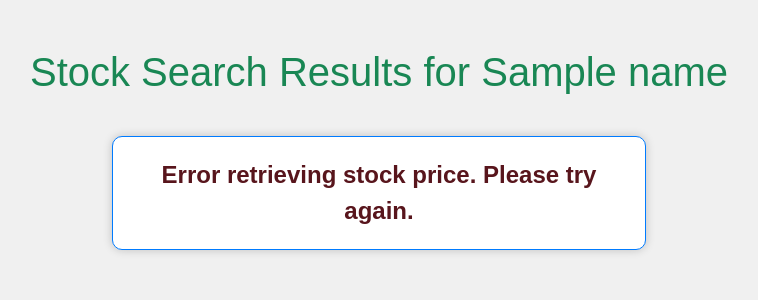
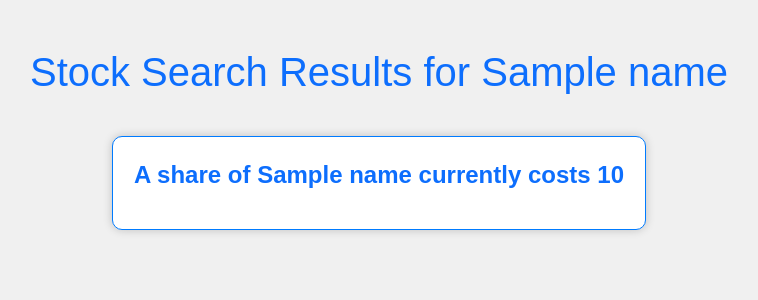
Before and after one commit to JPN11/stocks, a Flask app: template stocks/templates/stock.html in a window 1280 px wide. Shown: the part 76-376 px from the top of the page, without its empty margins (261-1019 px from the left). Run offline with Flask 3, Linux system fonts and the light colour scheme; the template is opened without the code that fills it: most values are stand-ins (such as "Sample title", 1, 10 or a date in 2020).

Commit message:
Refactor stock application routes and templates; update search and stock handling logic, improve error handling, and enhance UI elements.

```diff
--- a/stocks/app.py
+++ b/stocks/app.py
@@ -1,42 +1,49 @@
-from flask import Flask, render_template, request, jsonify
+from flask import Flask, request, jsonify, render_template
+import os
 import logging
-import os
 from dotenv import load_dotenv
+import requests
 
-load_dotenv("static/api.env")
+load_dotenv("static/.env")
 
 app = Flask(__name__)
-app.config["SECRET_KEY"] = os.environ.get("SECRET_KEY")
-
-
 logging.basicConfig(level=logging.DEBUG, format="%(asctime)s - %(name)s - %(levelname)s - %(message)s")
 
 @app.route("/")
-def home():
+def index():
     return render_template("index.html")
 
 @app.route("/search", methods=["GET", "POST"])
 def search():
+    return render_template("search.html")
+
+@app.route("/stock", methods=["GET", "POST"])
+def stock():
+    api_key = os.getenv("API_KEY")
     if request.method == "POST":
-        stock_name = request.form.get("symbol")
+        stock = request.form.get("symbol")
+    elif request.method == "GET":
+        stock = request.args.get("symbol")
     else:
-        stock_name = request.args.get("symbol")
-    if not stock_name:
-        return jsonify({"error": "Stock symbol is required"}), 400
-    return render_template("search.html", name=stock_name)
+        return jsonify({"error": "Invalid request method"}), 405
+    if not stock:
+        return jsonify({"error": "No stock symbol provided"}), 400
+    api_url = f'https://api.api-ninjas.com/v1/stockprice?ticker={stock}'
+    try:
+        response = requests.get(api_url, headers={'X-Api-Key': api_key})
+        response.raise_for_status()
+        data = response.json()
+        if "price" in data:
+            return render_template("stock.html", name=stock.upper(), price=usd(data["price"]))
+        else:
+            return jsonify({"error": "Failed to retrieve stock data"}), 500
+    except requests.exceptions.RequestException as e:
+        logging.error(f"Error: {e}")
+        return jsonify({"error": "Failed to retrieve stock data"}), 500
 
-@app.route("/stock", methods=["GET"])
-def stock():
-    try:
-        stock_name = request.args.get("symbol")
-        if not stock_name:
-            return jsonify({"error": "Stock symbol is required"}), 400
-        api_key = os.getenv("API_KEY")
-        return render_template("stock.html", name=stock_name, api_key=api_key)
 
-    except Exception as e:
-        logging.error(f"An error occurred: {e}", exc_info=True)
-        return jsonify({"error": "An error occurred"}), 500
+def usd(value):
+    return f"${value:,.2f}"
 
 if __name__ == "__main__":
-    app.run(debug=os.environ.get("DEBUG", False))
+    app.run(debug=True)
--- a/stocks/templates/layout.html
+++ b/stocks/templates/layout.html
@@ -12,6 +12,7 @@
         <script src="https://cdn.jsdelivr.net/npm/bootstrap@5.3.3/dist/js/bootstrap.bundle.min.js" integrity="sha384-YvpcrYf0tY3lHB60NNkmXc5s9fDVZLESaAA55NDzOxhy9GkcIdslK1eN7N6jIeHz" crossorigin="anonymous"></script>
 
         <link href="/static/styles.css" rel="stylesheet">
+        <link rel="icon" type="image/png" href="https://cdn.jsdelivr.net/npm/bootstrap-icons@1.10.2/icons/cash-coin.svg">
 
         <title>Stocks: {% block title %}{% endblock %}</title>
 
--- a/stocks/templates/stock.html
+++ b/stocks/templates/stock.html
@@ -1,5 +1,5 @@
 {% extends "layout.html" %}
-{% block title %}Search: {{ name }}{% endblock %}
+{% block title %}Search {{ name }}{% endblock %}
 {% block main %}
         <style>
             body {
@@ -30,39 +30,15 @@
     </head>
 
     <body>
-        <script src="https://code.jquery.com/jquery-3.6.0.min.js"></script>
-        <h1 class="text-success">Stock Search Results for {{ name }}</h1>
+        <h1 class="text-primary">Stock Search Results for {{ name }}</h1>
         <div class="container">
             <div class="row justify-content-center">
                 <div class="col-md-6">
-                    <div id="stock-price" class="stock-price-box alert alert-success"></div>
+                    <div id="stock-price" class="stock-price-box alert alert-primary">
+                        <p class="text-primary">A share of {{ name }} currently costs {{ price }}</p>
+                    </div>
                 </div>
             </div>
         </div>
-        <script>
-            var symbol = '{{ name }}';
-            var apiKey = '{{ api_key }}';
-            $.ajax({
-                method: 'GET',
-                url: 'https://api.api-ninjas.com/v1/stockprice?ticker=' + symbol,
-                headers: {
-                    'X-Api-Key': apiKey
-                },
-                dataType: 'json',
-                success: function(result) {
-                    console.log(result);
-                    if (result.price) {
-                        var stockPrice = result.price.toFixed(2);
-                        $('#stock-price').text('Stock Price: $' + stockPrice);
-                    } else {
-                        $('#stock-price').text('No stock price found.');
-                    }
-                },
-                error: function ajaxError(jqXHR, textStatus, errorThrown) {
-                    console.error('Error: ', jqXHR.responseText, textStatus, errorThrown);
-                    $('#stock-price').text('Error retrieving stock price. Please try again.').removeClass('alert-success').addClass('alert-danger');
-                }
-            });
-        </script>
     </body>
 {% endblock %}
```
Also changed, not shown: stocks/templates/search.html (+6 -4 lines).
